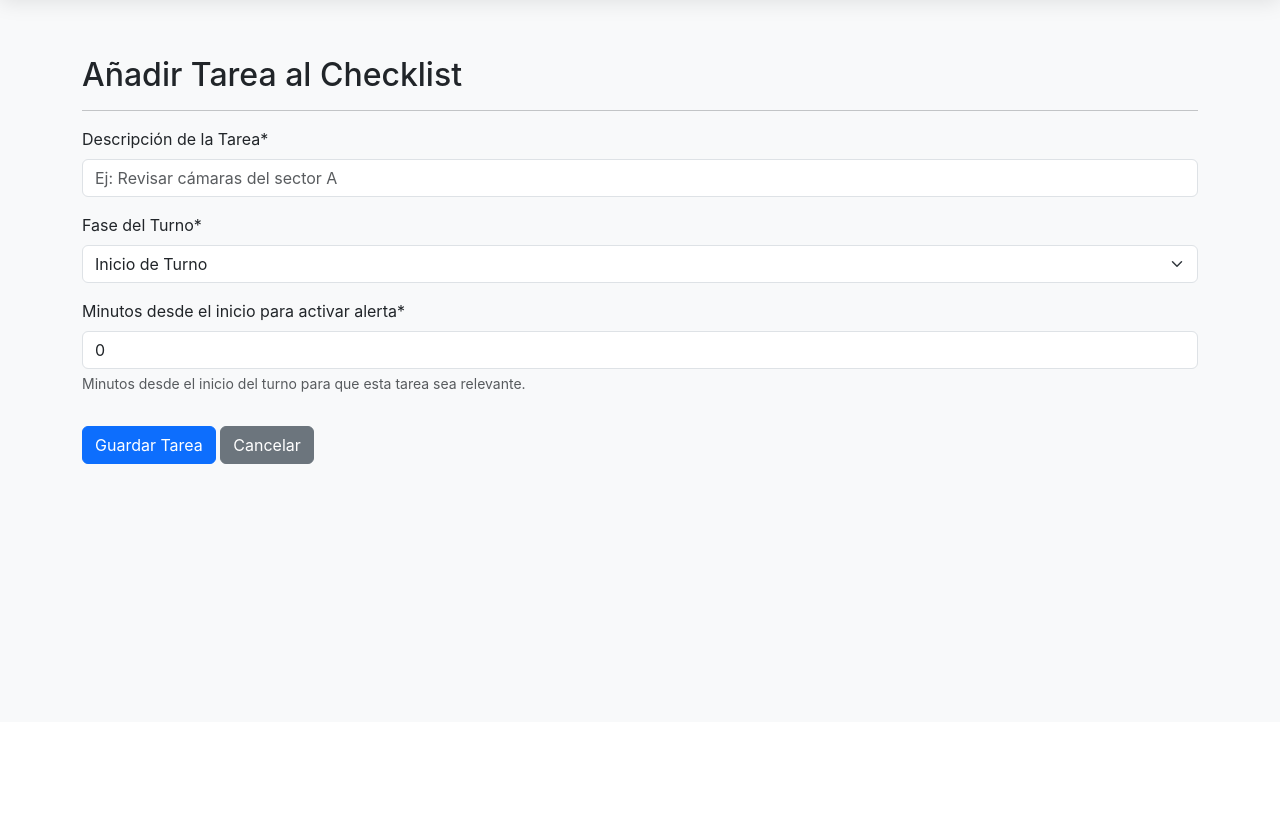
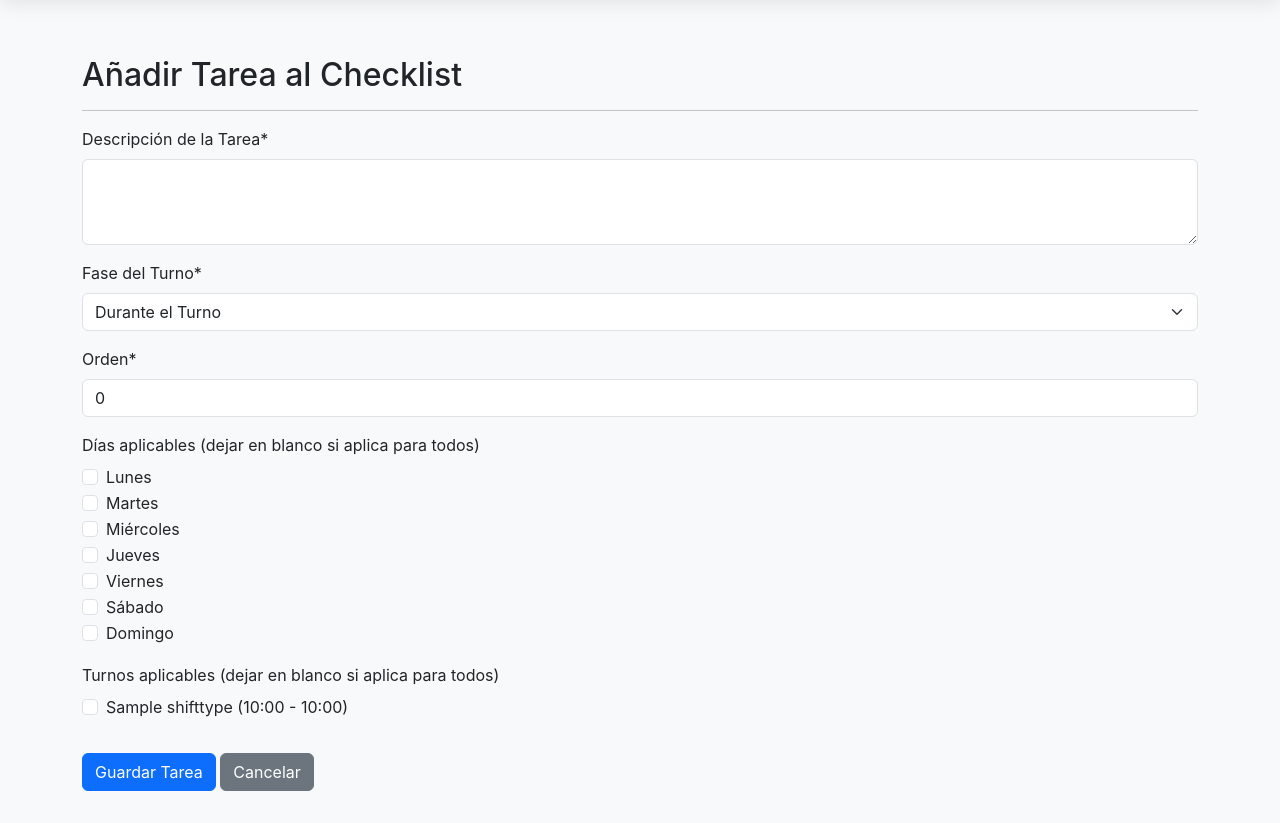
Before and after one commit to Desarrollo-SurPM/Selfing, a Django app: page /dashboard/checklist-items/add/ in a window 1280 px wide. Shown: the part 78-901 px from the top of the page. Before the commit the page ends 542 px from the top, so only its background shows below. Run offline with Django 5.2, Linux system fonts and the light colour scheme; a user stored in the database is signed in; tables that the repository leaves empty hold one stand-in row (values such as "Sample post"); some libraries are stand-ins or nearby versions.

Commit message:
Feature: Implementa checklist dinámico con tareas programadas y observaciones

```diff
--- a/core/forms.py
+++ b/core/forms.py
@@ -82,17 +82,53 @@
         fields = ['company', 'name', 'address']
 
 class ChecklistItemForm(forms.ModelForm):
+    # This will render as a list of checkboxes for selecting days of the week
+    dias_aplicables = forms.MultipleChoiceField(
+        choices=ChecklistItem.DIAS_SEMANA,
+        widget=forms.CheckboxSelectMultiple(attrs={'class': 'checkbox-horizontal'}),
+        required=False,
+        label="Días aplicables (dejar en blanco si aplica para todos)"
+    )
+
+    # This will render as a list of checkboxes for selecting shift types
+    turnos_aplicables = forms.ModelMultipleChoiceField(
+        queryset=ShiftType.objects.all(),
+        widget=forms.CheckboxSelectMultiple(attrs={'class': 'checkbox-horizontal'}),
+        required=False,
+        label="Turnos aplicables (dejar en blanco si aplica para todos)"
+    )
+
     class Meta:
         model = ChecklistItem
-        fields = ['description', 'phase', 'trigger_offset_minutes']
+        # Use the new fields in the form
+        fields = ['description', 'phase', 'order', 'dias_aplicables', 'turnos_aplicables']
+        widgets = {
+            'description': forms.Textarea(attrs={'rows': 3}),
+        }
         labels = {
             'description': 'Descripción de la Tarea',
             'phase': 'Fase del Turno',
-            'trigger_offset_minutes': 'Minutos desde el inicio para activar alerta',
+            'order': 'Orden',
         }
-        widgets = {
-            'description': forms.TextInput(attrs={'placeholder': 'Ej: Revisar cámaras del sector A'}),
-        }
+
+    # Converts the saved string (e.g., "0,5") into a list for editing
+    def __init__(self, *args, **kwargs):
+        super().__init__(*args, **kwargs)
+        if self.instance and self.instance.dias_aplicables:
+            self.fields['dias_aplicables'].initial = self.instance.dias_aplicables.split(',')
+
+    # Converts the list of selected checkboxes (e.g., ['0', '5']) into a string for saving
+    def save(self, commit=True):
+        instance = super().save(commit=False)
+        dias = self.cleaned_data.get('dias_aplicables')
+        instance.dias_aplicables = ','.join(dias) if dias else ''
+
+        if commit:
+            instance.save()
+            self.save_m2m() # Required for ManyToMany relationships
+
+        return instance
+
 
 class MonitoredServiceForm(forms.ModelForm):
     class Meta:
--- a/core/models.py
+++ b/core/models.py
@@ -41,22 +41,31 @@
         return f"Turno de {self.operator.username} el {self.date.strftime('%Y-%m-%d')} ({self.shift_type.name})"
 
 class ChecklistItem(models.Model):
-    class TurnPhase(models.TextChoices):
-        INICIO = 'INICIO', 'Inicio de Turno'
-        DURANTE = 'DURANTE', 'Durante el Turno'
-        FIN = 'FIN', 'Finalización de Turno'
-    description = models.CharField(max_length=255)
-    phase = models.CharField(
-        max_length=10,
-        choices=TurnPhase.choices,
-        default=TurnPhase.INICIO
+    description = models.CharField(max_length=255, verbose_name="Descripción de la Tarea")
+    phase = models.CharField(max_length=20, choices=[('start', 'Inicio de Turno'), ('during', 'Durante el Turno'), ('end', 'Finalización de Turno')], default='during')
+    order = models.PositiveIntegerField(default=0)
+
+    # --- 👇 CAMPOS NUEVOS AÑADIDOS 👇 ---
+    DIAS_SEMANA = [
+        (0, 'Lunes'), (1, 'Martes'), (2, 'Miércoles'), (3, 'Jueves'),
+        (4, 'Viernes'), (5, 'Sábado'), (6, 'Domingo')
+    ]
+
+    dias_aplicables = models.CharField(
+        max_length=20, blank=True, null=True,
+        help_text="Días de la semana en que aplica la tarea (ej: 0,5 para Lunes y Sábado). Dejar en blanco para todos los días."
     )
-    trigger_offset_minutes = models.PositiveIntegerField(
-        default=0,
-        help_text="Minutos desde el inicio del turno para que esta tarea sea relevante."
+    turnos_aplicables = models.ManyToManyField(
+        ShiftType, blank=True,
+        help_text="Turnos en los que aplica la tarea. Dejar en blanco para todos los turnos."
     )
-    # Campo para la reordenación
-    order = models.PositiveIntegerField(default=0, help_text="Posición de la tarea en la lista")
+    # --- 👆 FIN DE LOS CAMPOS NUEVOS 👆 ---
+
+    class Meta:
+        ordering = ['order']
+
+    def __str__(self):
+        return self.description
 
     class Meta:
         # Ordenar por el nuevo campo 'order' por defecto
@@ -65,13 +74,19 @@
     def __str__(self):
         return f"[{self.get_phase_display()}] {self.description}"
 
+# core/models.py
+
 class ChecklistLog(models.Model):
-    # Se asocia a un turno específico para saber a qué jornada pertenece.
     operator_shift = models.ForeignKey(OperatorShift, on_delete=models.CASCADE, related_name='checklist_logs')
     item = models.ForeignKey(ChecklistItem, on_delete=models.CASCADE)
     completed_at = models.DateTimeField(auto_now_add=True)
-    def __str__(self):
-        return f"{self.item.description} - {self.operator_shift.operator.username}"
+
+    # --- 👇 CAMPO NUEVO AÑADIDO 👇 ---
+    observacion = models.TextField(blank=True, null=True, verbose_name="Observación")
+    # --- 👆 FIN DEL CAMPO NUEVO 👆 ---
+
+    class Meta:
+        unique_together = ('operator_shift', 'item')
 
 # --- 👇 CAMBIO #2 👇 ---
 class VirtualRoundLog(models.Model):
--- a/core/views.py
+++ b/core/views.py
@@ -7,6 +7,7 @@
 from django.http import JsonResponse, HttpResponse
 from django.template.loader import get_template
 from xhtml2pdf import pisa
+from django.db.models import Q
 from collections import defaultdict
 from django.contrib import messages
 from io import BytesIO
@@ -855,8 +856,55 @@
     }
     return render(request, 'update_log.html', context)
 
+
 @login_required
 def checklist_view(request):
+    active_shift = get_active_shift(request.user)
+
+    if not active_shift or not active_shift.actual_start_time:
+        messages.error(request, "Debes iniciar un turno activo para ver el checklist.")
+        return redirect('operator_dashboard')
+
+    # --- LÓGICA MEJORADA PARA FILTRAR TAREAS ---
+    hoy_dia_semana = str(timezone.now().weekday()) # 0=Lunes, 6=Domingo
+    turno_actual_tipo = active_shift.shift_type
+
+    # 1. Obtenemos solo las tareas que aplican para HOY
+    items_del_dia = ChecklistItem.objects.filter(
+        Q(dias_aplicables__isnull=True) | Q(dias_aplicables__exact='') | Q(dias_aplicables__contains=hoy_dia_semana)
+    )
+
+    # 2. De esas, filtramos solo las que aplican para ESTE TURNO
+    items_finales = items_del_dia.filter(
+        Q(turnos_aplicables__isnull=True) | Q(turnos_aplicables=turno_actual_tipo)
+    ).distinct()
+    # --- FIN DE LA LÓGICA DE FILTRADO ---
+
+    # Manejo del guardado de tareas y observaciones
+    if request.method == 'POST':
+        completed_item_ids = request.POST.getlist('items')
+
+        for item_id in completed_item_ids:
+            observacion_texto = request.POST.get(f'observacion_{item_id}', '').strip()
+
+            ChecklistLog.objects.update_or_create(
+                operator_shift=active_shift,
+                item_id=item_id,
+                defaults={'observacion': observacion_texto if observacion_texto else None}
+            )
+        messages.success(request, "Checklist actualizado con éxito.")
+        return redirect('operator_dashboard')
+
+    # Obtenemos los logs para saber qué tareas ya se completaron
+    logs_del_turno = ChecklistLog.objects.filter(operator_shift=active_shift)
+    completed_logs_dict = {log.item_id: log for log in logs_del_turno}
+
+    context = {
+        'checklist_items': items_finales,
+        'completed_logs_dict': completed_logs_dict,
+    }
+
+    return render(request, 'checklist.html', context)
     """
     Vista final para el checklist, compatible con la plantilla de acordeón.
     """
@@ -989,6 +1037,7 @@
         'companies': companies_with_installations
     }
     return render(request, 'update_log.html', context)
+
 
 @login_required
 def email_form_view(request):
```
Also changed, not shown: templates/checklist.html (+31 -43 lines), core/migrations/0004_remove_checklistitem_trigger_offset_minutes_and_more.py (added).
